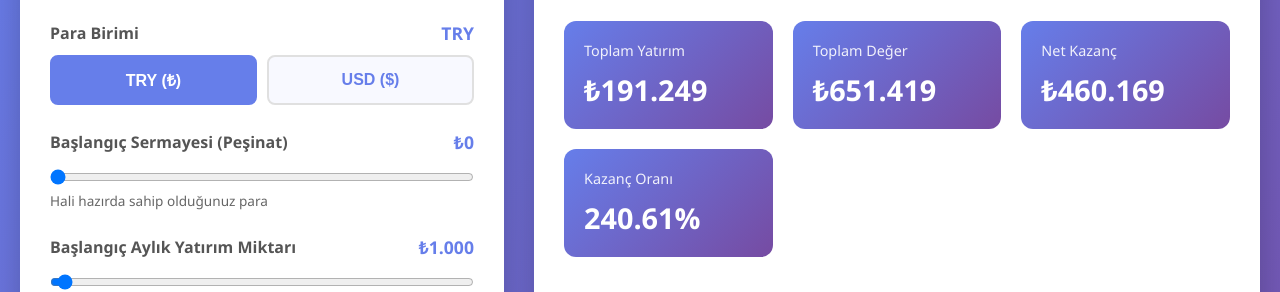
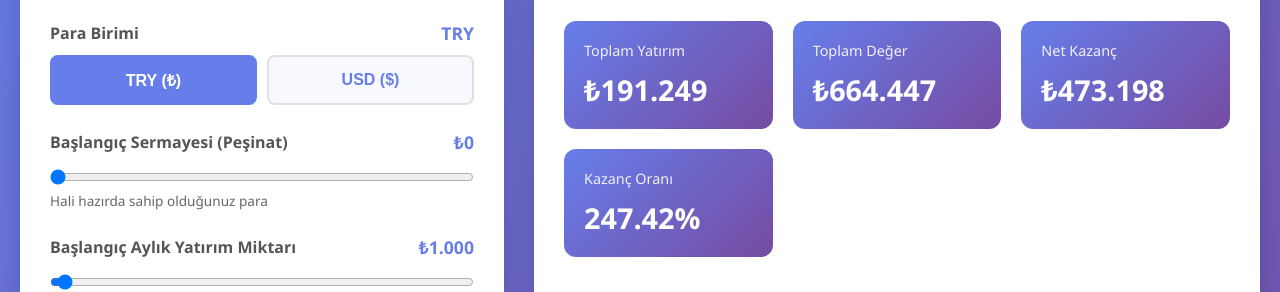
Before and after one commit to salihgenchw/sekizinciharika, a React (Vite) app: page / in a window 1280 px wide. Shown: the part 221-513 px from the top of the page. Built offline with nearby package versions, Linux system fonts and the light colour scheme.

Commit message:
Refactor investment and withdrawal processing logic for clarity and accuracy

```diff
--- a/src/App.jsx
+++ b/src/App.jsx
@@ -55,29 +55,29 @@ function App() {
       const balanceAtYearStart = currentBalance;
 
       for (let month = 1; month <= 12; month++) {
-        // 💰 Önce faiz işle
-        if (isDividendStock) {
-          currentBalance *= 1 + monthlyStockGrowth / 100;
-        } else {
-          currentBalance *= 1 + monthlyReturn / 100;
+        // 💰 Önce yatırım yap (ay başında)
+        if (shouldInvest) {
+          currentBalance += currentMonthlyInvestment;
+          yearInvestment += currentMonthlyInvestment;
+          totalInvested += currentMonthlyInvestment;
         }
 
-        // 💸 Aylık para çekme
+        // 💸 Aylık para çekme işlemleri
         withdrawals.forEach((w) => {
           if (w.isMonthly && year >= w.startYear && year <= w.endYear) {
             currentBalance -= w.amount;
           }
         });
 
-        // 💵 Yatırım yıl başlamadan yapılmıyorsa (örneğin emekli olduktan sonra)
-        if (shouldInvest) {
-          currentBalance += currentMonthlyInvestment;
-          yearInvestment += currentMonthlyInvestment;
-          totalInvested += currentMonthlyInvestment;
+        // 📈 Faizi uygula (yatırımdan sonra)
+        if (isDividendStock) {
+          currentBalance *= 1 + monthlyStockGrowth / 100;
+        } else {
+          currentBalance *= 1 + monthlyReturn / 100;
         }
       }
 
-      // 📈 Temettü hesaplaması
+      // 📊 Temettü (yıl sonu)
       let yearlyDividendAmount = 0;
       let monthlyDividendSalary = 0;
       if (isDividendStock) {
@@ -88,7 +88,7 @@ function App() {
         }
       }
 
-      // 💰 Yıllık tek seferlik para çekme
+      // 💵 Tek seferlik yıllık çekim
       withdrawals.forEach((w) => {
         if (!w.isMonthly && year >= w.startYear && year <= w.endYear) {
           currentBalance -= w.amount;
```
